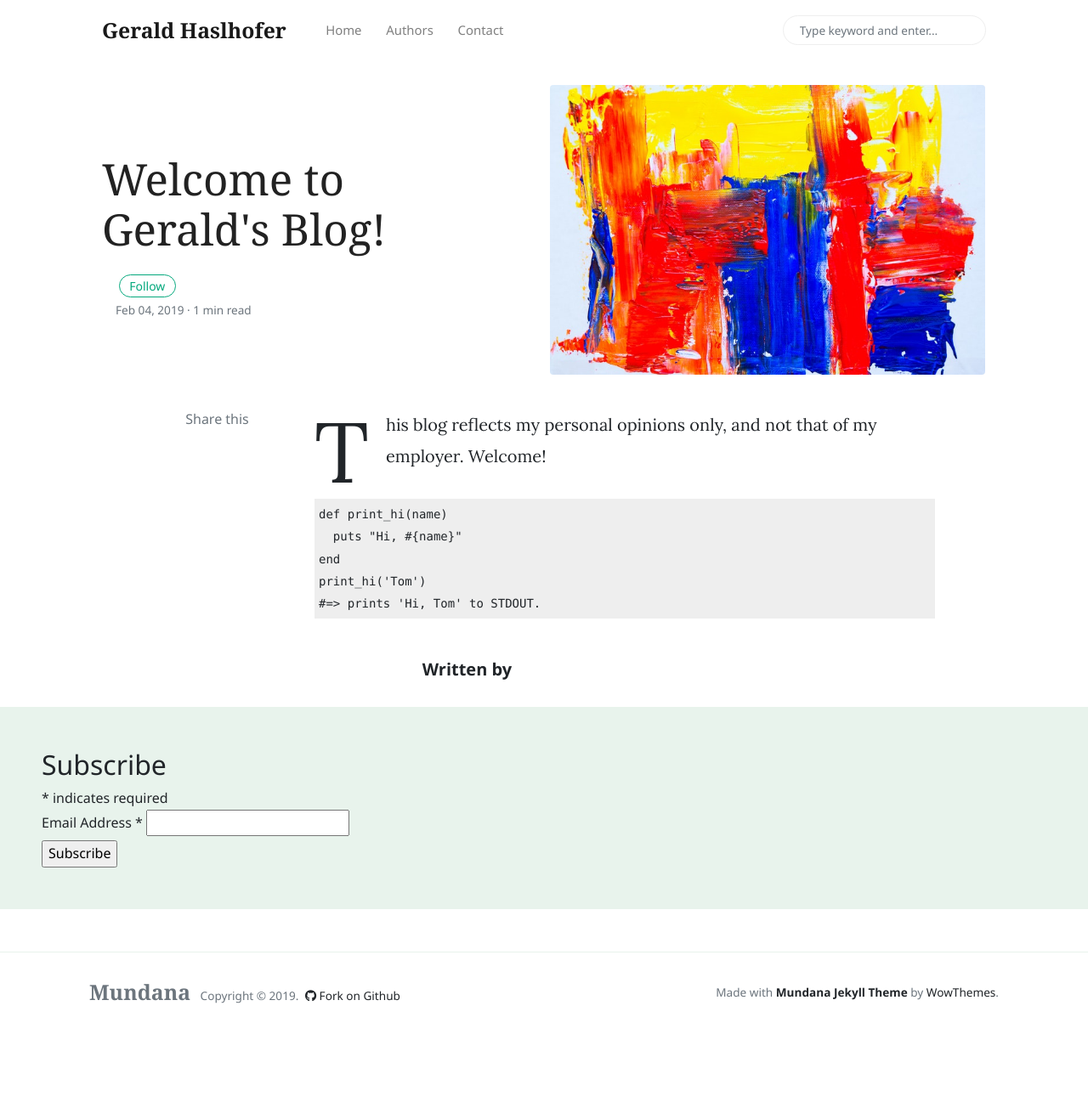
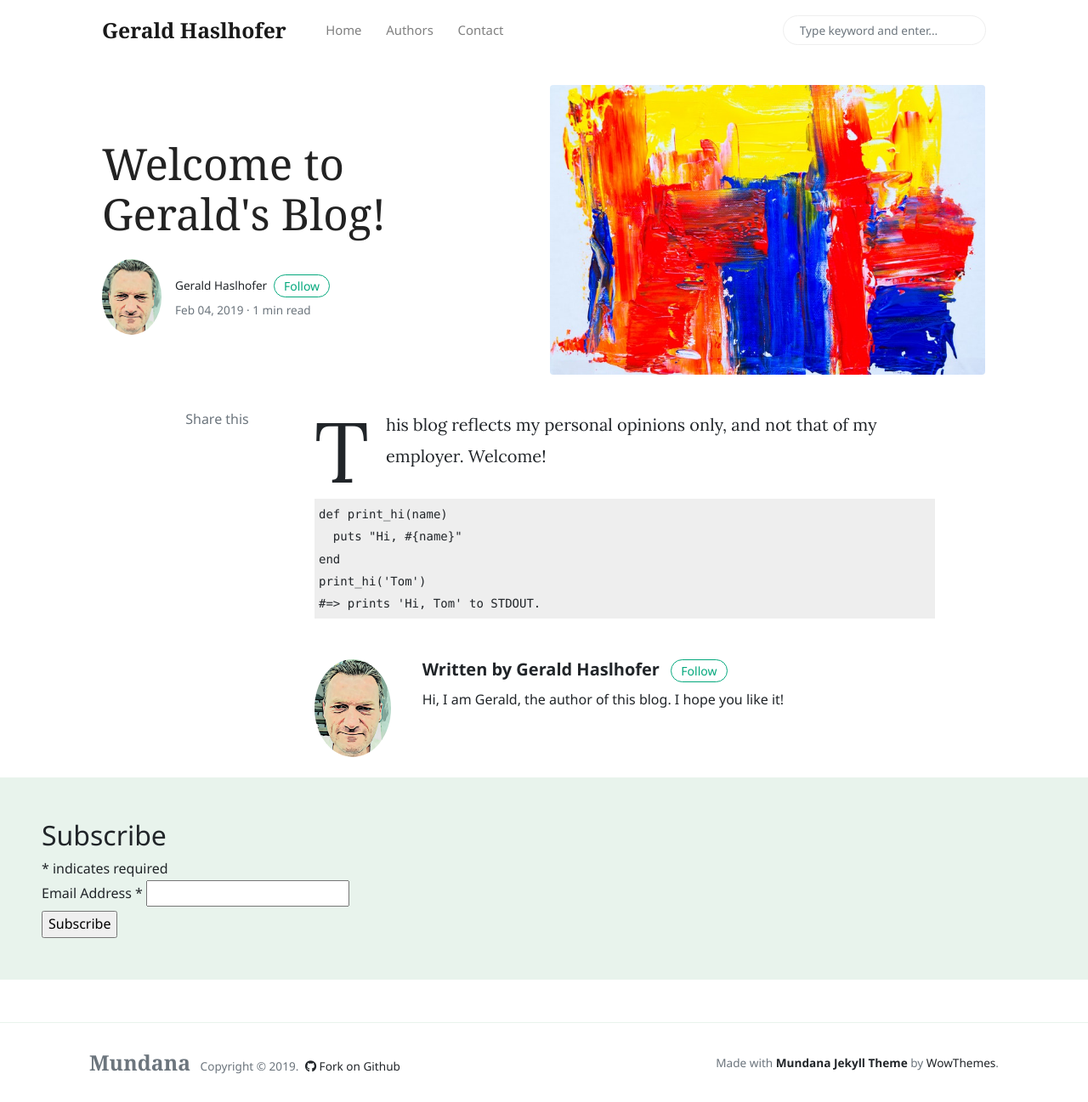
Before and after one commit to haslhofer/haslhofer.github.io, a Jekyll site: the page built from _posts/2019-02-04-welcome-to-gerald-haslhofer-blog.markdown, in a window 1280 px wide and 1297 px high. Shown: the whole window at 85% size. Built offline with Jekyll 4.4.1, drawn with Linux system fonts in a browser that asks for light colours; nearby versions of some CDN libraries; comment, search, counter and statistics services are not loaded.

Commit message:
add avatar

```diff
--- a/_config.yml
+++ b/_config.yml
@@ -22,7 +22,7 @@ authors:
     gerald:
       name:           Gerald Haslhofer
       site:           https://www.linkedin.com/in/gerald-haslhofer-57582a/
-      avatar:         assets/images/avatar1.jpg
+      avatar:         assets/images/gerhas.jpg
       bio:            "Hi, I am Gerald, the author of this blog. I hope you like it!"
       email:          haslhofer@outlook.com
       twitter:        https://twitter.com/atgerhas
@@ -37,8 +37,8 @@ defaults:
       path: "_posts"
     values:
       layout: post
-      author: sal
-      avatar: assets/images/avatar1.jpg
+      author: gerald
+      avatar: assets/images/gerhas.jpg
 
   # all pages
   - scope:
```
Also changed, not shown: assets/images/gerhas.JPG (added).
